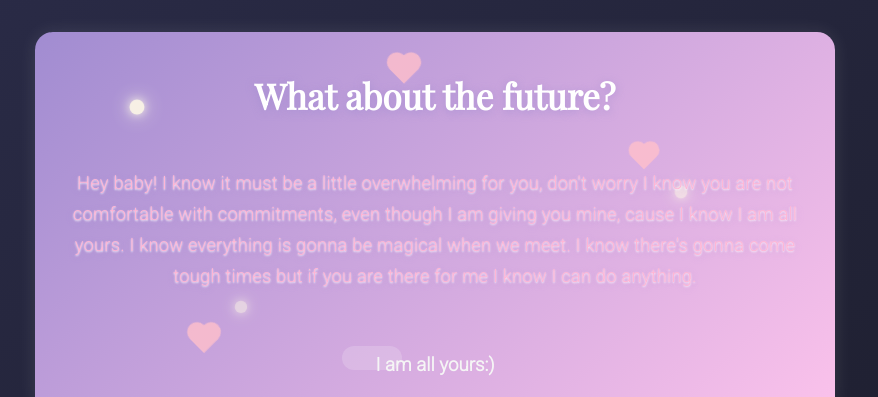
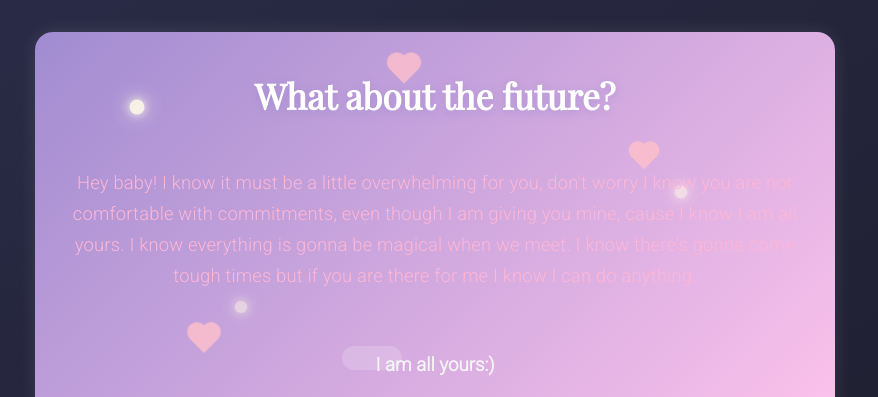
Before and after one commit to Tausinn/Irani, a plain HTML site: page index.html in a window 1280 px wide. Shown: the part 1140-1537 px from the top of the page, without its empty margins (205-1083 px from the left). Drawn offline with nearby package versions, Linux system fonts and the light colour scheme.

Commit message:
Update style.css

```diff
--- a/style.css
+++ b/style.css
@@ -250,7 +250,7 @@
        color: #ffb6d5;
   font-size: 1.15rem;
   font-family: 'Roboto', sans-serif;
-  text-shadow: 0 2px 8px #a18cd155, 0 1px 2px #fff;
+
   margin: 0;
   letter-spacing: 0.01em;
   line-height: 1.7;
```
